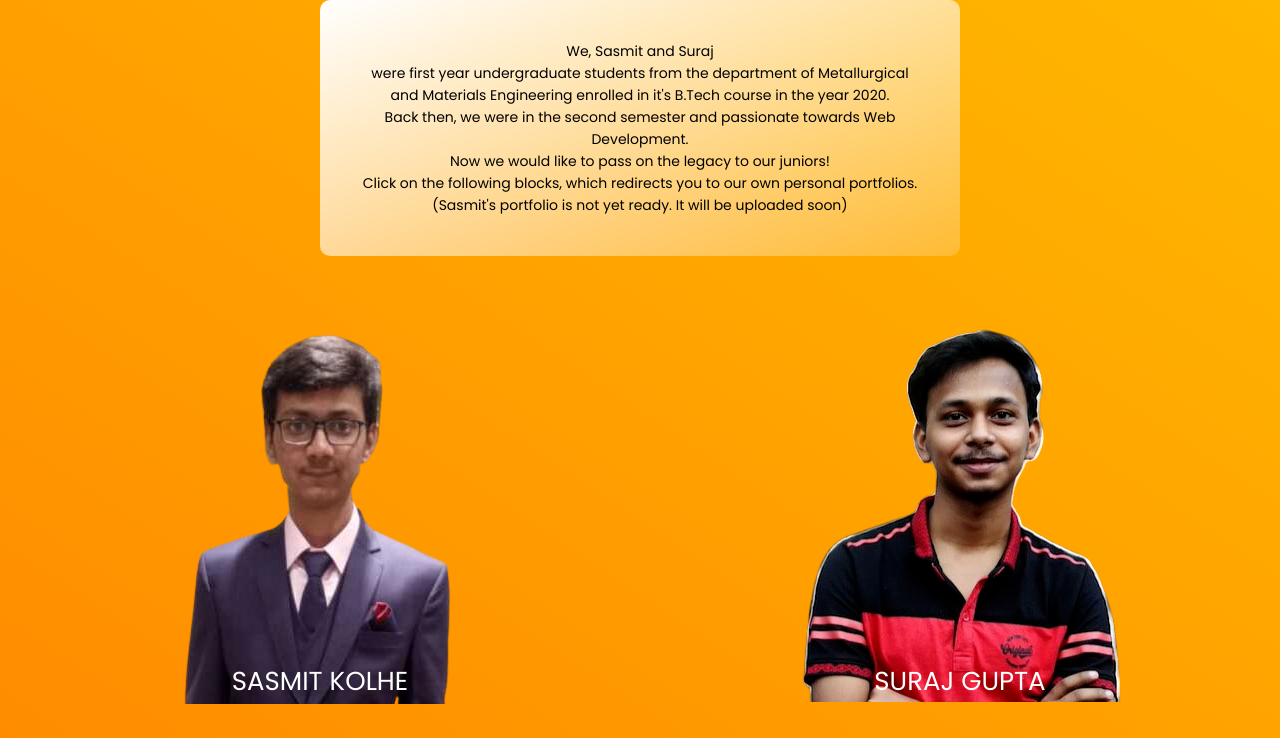
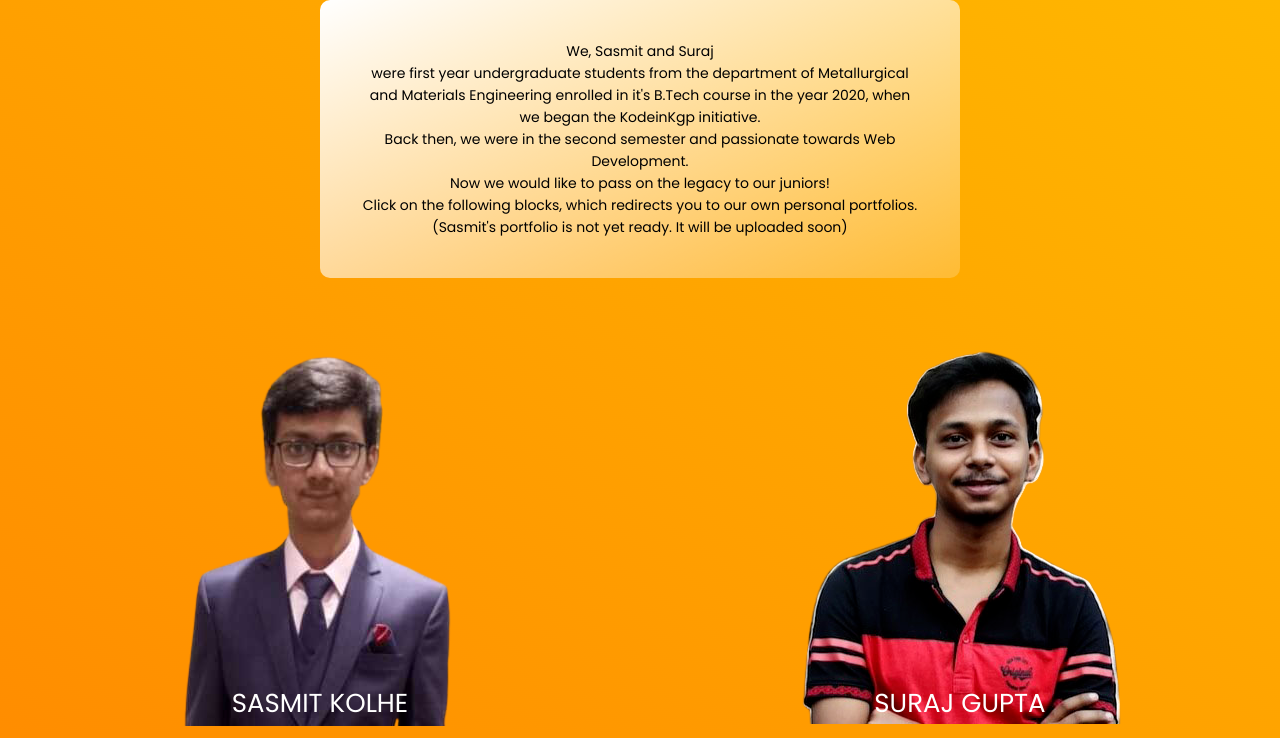
Before and after one commit to kodeinkgp/C-programming, a plain HTML site: page About-us.html in a window 1280 px wide. Shown: the part 985-1723 px from the top of the page. Drawn offline with Linux system fonts and the light colour scheme.

Commit message:
Update About-us.html

```diff
--- a/About-us.html
+++ b/About-us.html
@@ -40,7 +40,7 @@
 <section class="About-us">
   <h1>About Us</h1>
   <p class="Aboutus-p">We, Sasmit and Suraj<br> were first year undergraduate students from the department of Metallurgical and Materials Engineering
-     enrolled in it's B.Tech course in the year 2020.<br> Back then, we were in the second semester and passionate towards Web Development.<br> Now we would like to pass on the legacy to our juniors!<br/>
+     enrolled in it's B.Tech course in the year 2020, when we began the KodeinKgp initiative.<br> Back then, we were in the second semester and passionate towards Web Development.<br> Now we would like to pass on the legacy to our juniors!<br/>
      Click on the following blocks, which redirects you to our own  personal portfolios.<br>(Sasmit's portfolio is not yet ready. It will be uploaded soon)</p>
 <div class="row">
   <div class="About-us-col">
```
